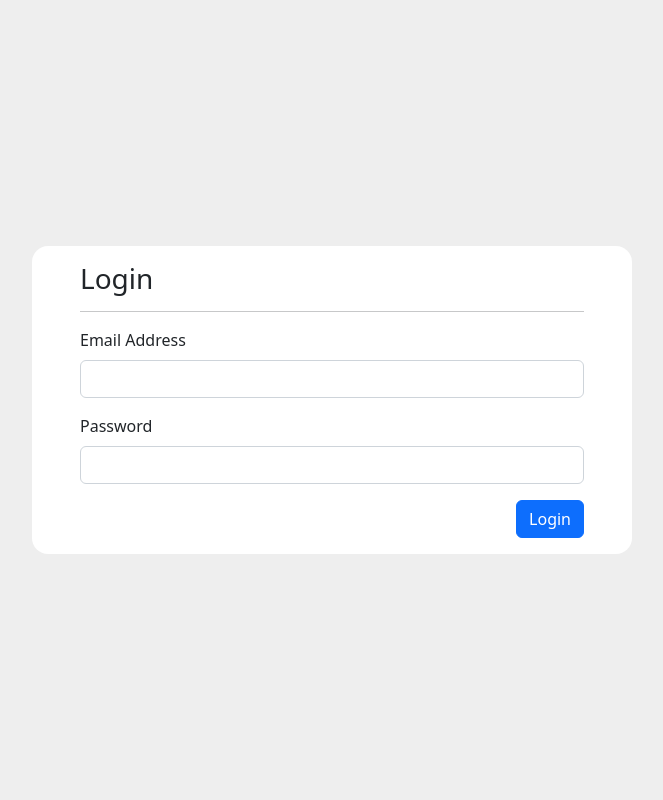
After one commit to kgsint/oms-php, a PHP site: template src/views/auth/login.view.php in a window 1280 px wide. The commit adds this page. Shown: the whole page, without its empty margins (308-971 px from the left). Run offline with PHP 8.4, Linux system fonts and the light colour scheme; the template is opened without the code that fills it, so the values that code supplies are empty.

Commit message:
scaffold initial design for login page

```diff
--- a/src/routes.php
+++ b/src/routes.php
@@ -2,6 +2,7 @@
 
 use App\Core\Http\Router;
 use App\Controllers\HomeController;
+use App\Controllers\LoginController;
 use App\Controllers\UsersController;
 
 $router = new Router;
@@ -11,3 +12,5 @@ $router->get('/users', [UsersController::class, 'index']);
 $router->get('/users/new', [UsersController::class, 'create']);
 $router->post('/users', [UsersController::class, 'store']);
 $router->delete('/users', [UsersController::class, 'destroy']);
+
+$router->get('/login', [LoginController::class, 'view']);
--- /dev/null
+++ b/src/views/auth/login.view.php
@@ -0,0 +1,29 @@
+<!DOCTYPE html>
+<html lang="en">
+<head>
+    <meta charset="UTF-8">
+    <meta name="viewport" content="width=device-width, initial-scale=1.0">
+    <!-- bootstrap css -->
+    <link rel="stylesheet" href="/css/bootstrap.min.css">
+    <!-- bootstrap JS -->
+    <script src="/js/bootstrap.bundle.js"></script>
+    <title>Login</title>
+</head>
+<body style="display: grid; place-items: center; min-height:100vh; background-color: #eee;">
+    <div class="bg-white px-5 py-3 w-75 rounded-4" style="max-width: 600px;">
+        <h3 class="">Login</h3>
+        <hr>
+        <form action="/login" method="POST">
+            <div class="mb-3">
+                <label for="email" class="form-label">Email Address</label>
+                <input type="email" name="email" id="email" class="form-control">
+            </div>
+            <div class="mb-3">
+                <label for="password" class="form-label">Password</label>
+                <input type="password" name="password" id="password" class="form-control">
+            </div>
+            <button class="float-end btn btn-primary">Login</button>
+        </form>
+    </div>
+</body>
+</html>
```
Also changed, not shown: src/Controllers/LoginController.php (added, +13 -0 lines).
